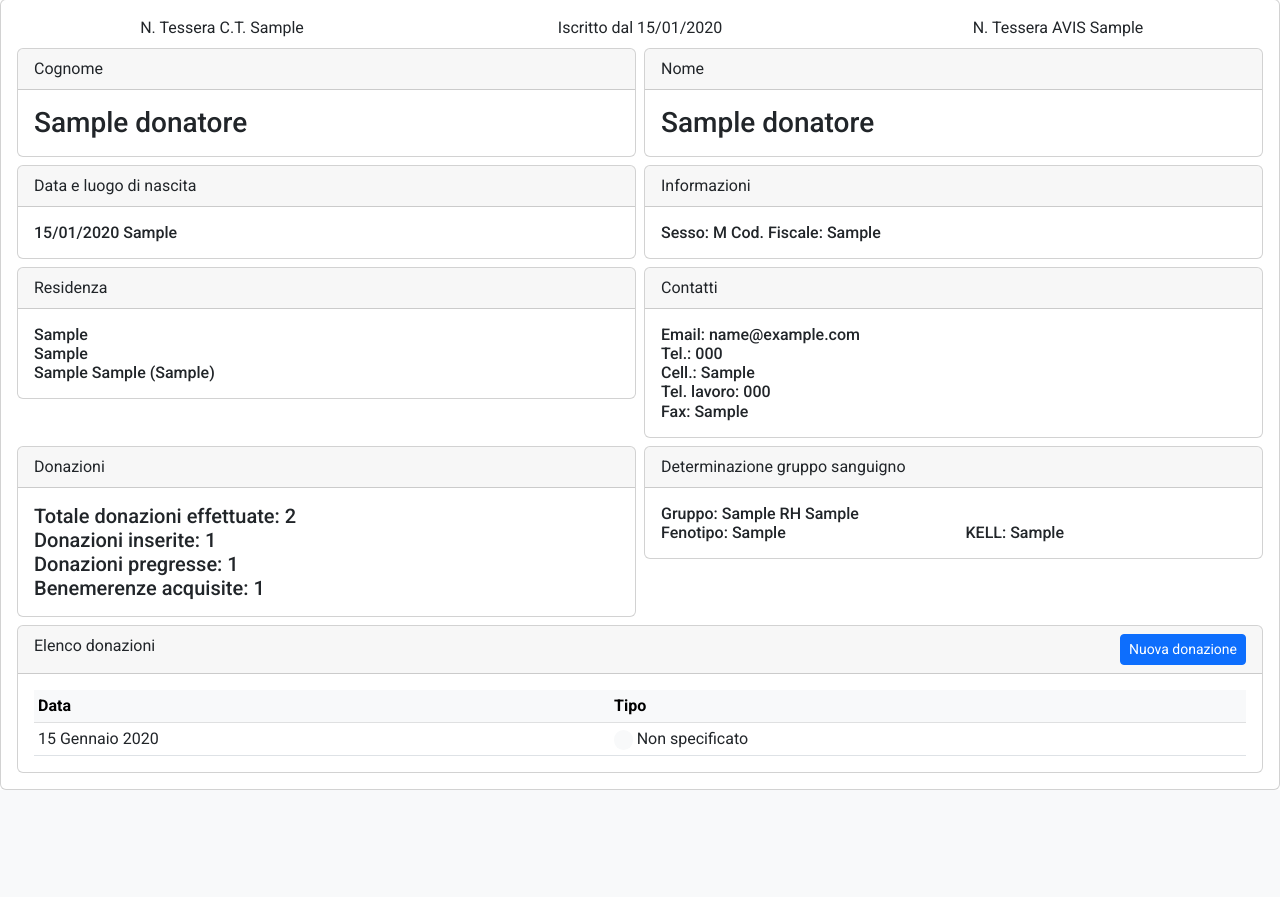
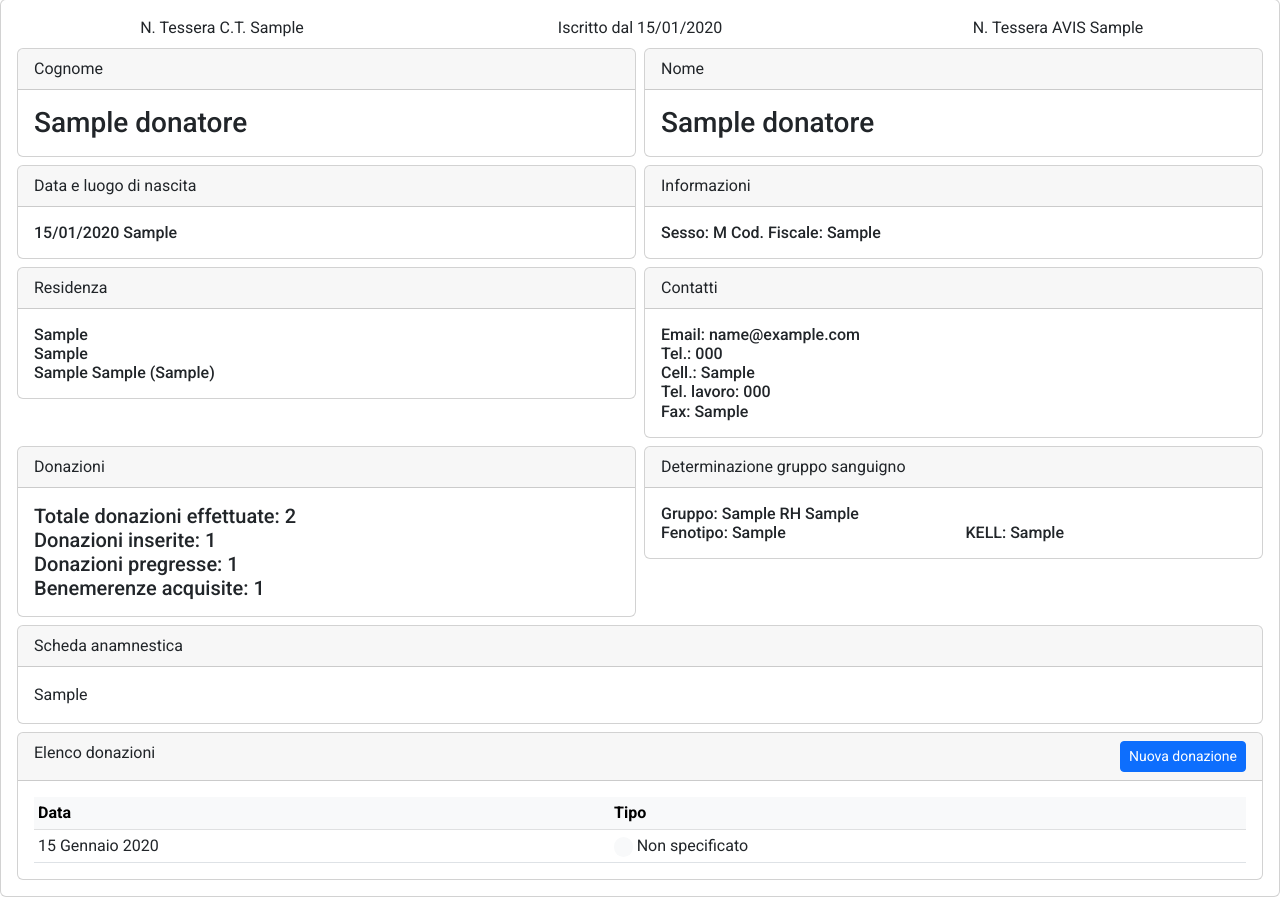
Before and after one commit to dennybiasiolli/gestione-donatori, a Django app: page /donatori/1/ in a window 1280 px wide. Shown: the part 115-1012 px from the top of the page. Before the commit the page ends 905 px from the top, so only its background shows below. Run offline with Django 4.2, Linux system fonts and the light colour scheme; a user stored in the database is signed in; data comes from the database, SQL or seed files in the repository; tables that the repository leaves empty hold one stand-in row (values such as "Sample post").

Commit message:
avis(models): adding scheda_anamnestica to Donatore

```diff
--- a/avis/models.py
+++ b/avis/models.py
@@ -124,6 +124,7 @@ class Donatore(models.Model):
     fermo_per_malattia = models.BooleanField(default=False)
     donazioni_pregresse = models.IntegerField(default=0)
     num_benemerenze = models.IntegerField(default=0)
+    scheda_anamnestica = models.TextField(blank=True)
 
     class Meta:
         verbose_name_plural = 'Donatori'
--- a/avis/templates/avis/donatore_detail.html
+++ b/avis/templates/avis/donatore_detail.html
@@ -176,6 +176,21 @@
                 </div>
             </div>
 
+            {% if donatore.scheda_anamnestica %}
+            <div class="col-12">
+                <div class="card">
+                    <div class="card-header">
+                        Scheda anamnestica
+                    </div>
+                    <div class="card-body">
+                        <div class="card-text">
+                            {{ donatore.scheda_anamnestica|linebreaksbr }}
+                        </div>
+                    </div>
+                </div>
+            </div>
+            {% endif %}
+
             {% if donatore.donazioni.all.count > 0 %}
             <div class="col-12">
                 <div class="card">
```
Also changed, not shown: avis/migrations/0013_donatore_scheda_anamnestica.py (added).
